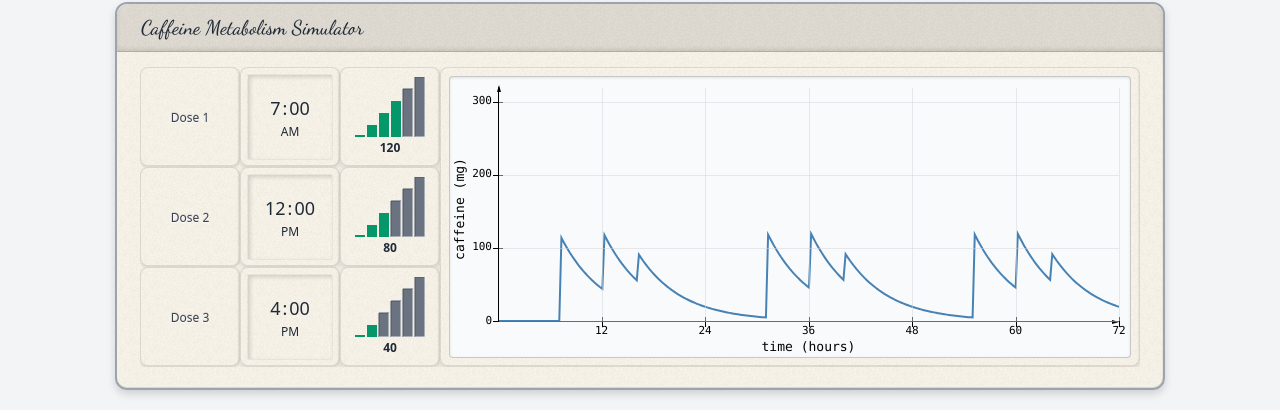
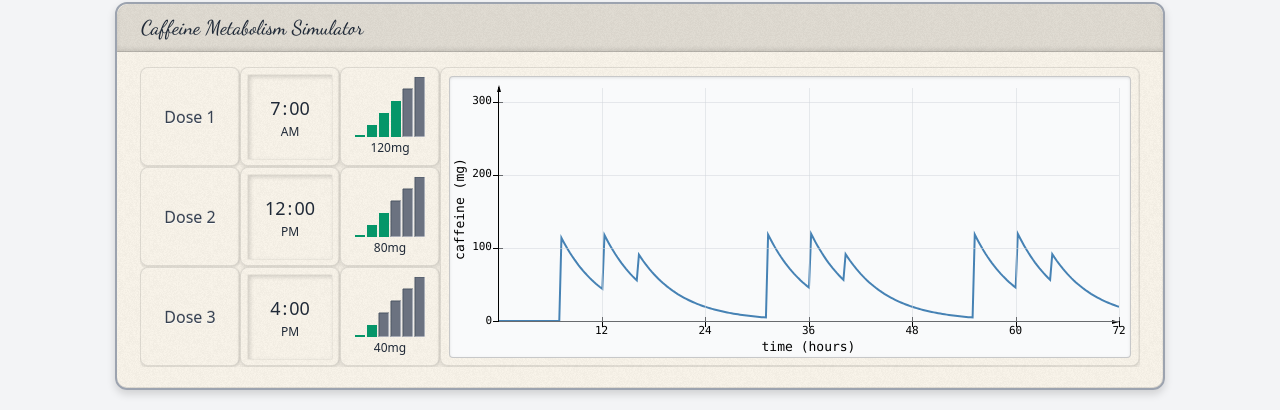
Before and after one commit to MartyWeissman/modeling-synthesizer, a React (Vite) app: page / in a window 1280 px wide. Shown: the part 182-592 px from the top of the page. Built offline with nearby package versions, Linux system fonts and the light colour scheme.

Commit message:
Update GridStaircase component and CaffeineMetabolismTool

```diff
--- a/src/components/grid/GridStaircase.jsx
+++ b/src/components/grid/GridStaircase.jsx
@@ -175,7 +175,7 @@ const GridStaircase = ({
           <div
             className={`
               flex items-center justify-center
-              ${theme.text} text-xs font-bold
+              ${theme.text} text-xs font-normal
             `}
             style={{
               height: "25px",
--- a/src/tools/CaffeineMetabolismTool.jsx
+++ b/src/tools/CaffeineMetabolismTool.jsx
@@ -231,6 +231,7 @@ const CaffeineMetabolismTool = () => {
         w={1}
         h={1}
         text="Dose 1"
+        fontSize="large"
         tooltip="Dose 1"
         theme={theme}
       />
@@ -249,7 +250,7 @@ const CaffeineMetabolismTool = () => {
         y={0}
         value={dose1Level}
         onChange={setDose1Level}
-        customLevels={[0, 40, 80, 120, 160, 200]}
+        customLevels={["0mg", "40mg", "80mg", "120mg", "160mg", "200mg"]}
         tooltip={`Dose 1: ${doseLevelToMg(dose1Level)}mg`}
         theme={theme}
       />
@@ -261,6 +262,7 @@ const CaffeineMetabolismTool = () => {
         w={1}
         h={1}
         text="Dose 2"
+        fontSize="large"
         tooltip="Dose 2"
         theme={theme}
       />
@@ -279,7 +281,7 @@ const CaffeineMetabolismTool = () => {
         y={1}
         value={dose2Level}
         onChange={setDose2Level}
-        customLevels={[0, 40, 80, 120, 160, 200]}
+        customLevels={["0mg", "40mg", "80mg", "120mg", "160mg", "200mg"]}
         tooltip={`Dose 2: ${doseLevelToMg(dose2Level)}mg`}
         theme={theme}
       />
@@ -291,6 +293,7 @@ const CaffeineMetabolismTool = () => {
         w={1}
         h={1}
         text="Dose 3"
+        fontSize="large"
         tooltip="Dose 3"
         theme={theme}
       />
@@ -309,7 +312,7 @@ const CaffeineMetabolismTool = () => {
         y={2}
         value={dose3Level}
         onChange={setDose3Level}
-        customLevels={[0, 40, 80, 120, 160, 200]}
+        customLevels={["0mg", "40mg", "80mg", "120mg", "160mg", "200mg"]}
         tooltip={`Dose 3: ${doseLevelToMg(dose3Level)}mg`}
         theme={theme}
       />
```
